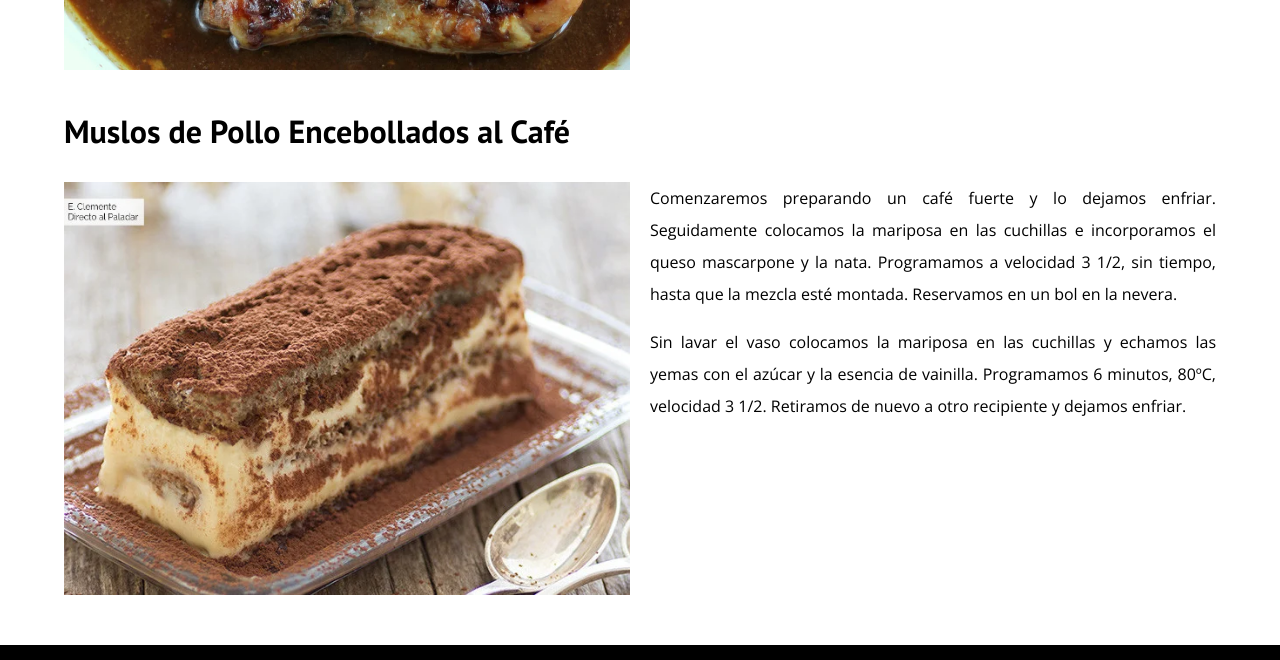
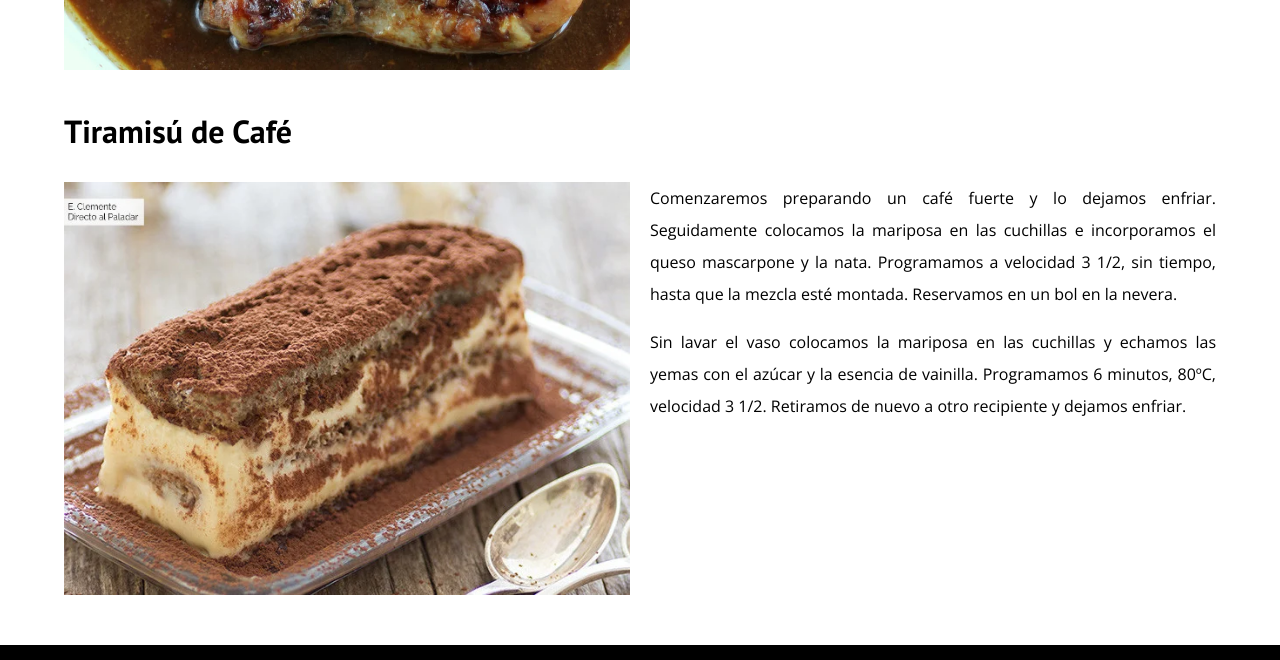
Before and after one commit to FranklinMoralesv/blogDeCafe, a plain HTML site: page entry-recipes.html in a window 1280 px wide. Shown: the part 1130-1790 px from the top of the page. Drawn offline with nearby package versions, Linux system fonts and the light colour scheme.

Commit message:
Update entry-recepies.html

```diff
--- a/entry-recipes.html
+++ b/entry-recipes.html
@@ -59,7 +59,7 @@
         </section>
 
         <section>
-            <h3>Muslos de Pollo Encebollados al Café</h3>
+            <h3>Tiramisú de Café</h3>
 
             <div class="entry">
                 <div class="entry__image">
```
